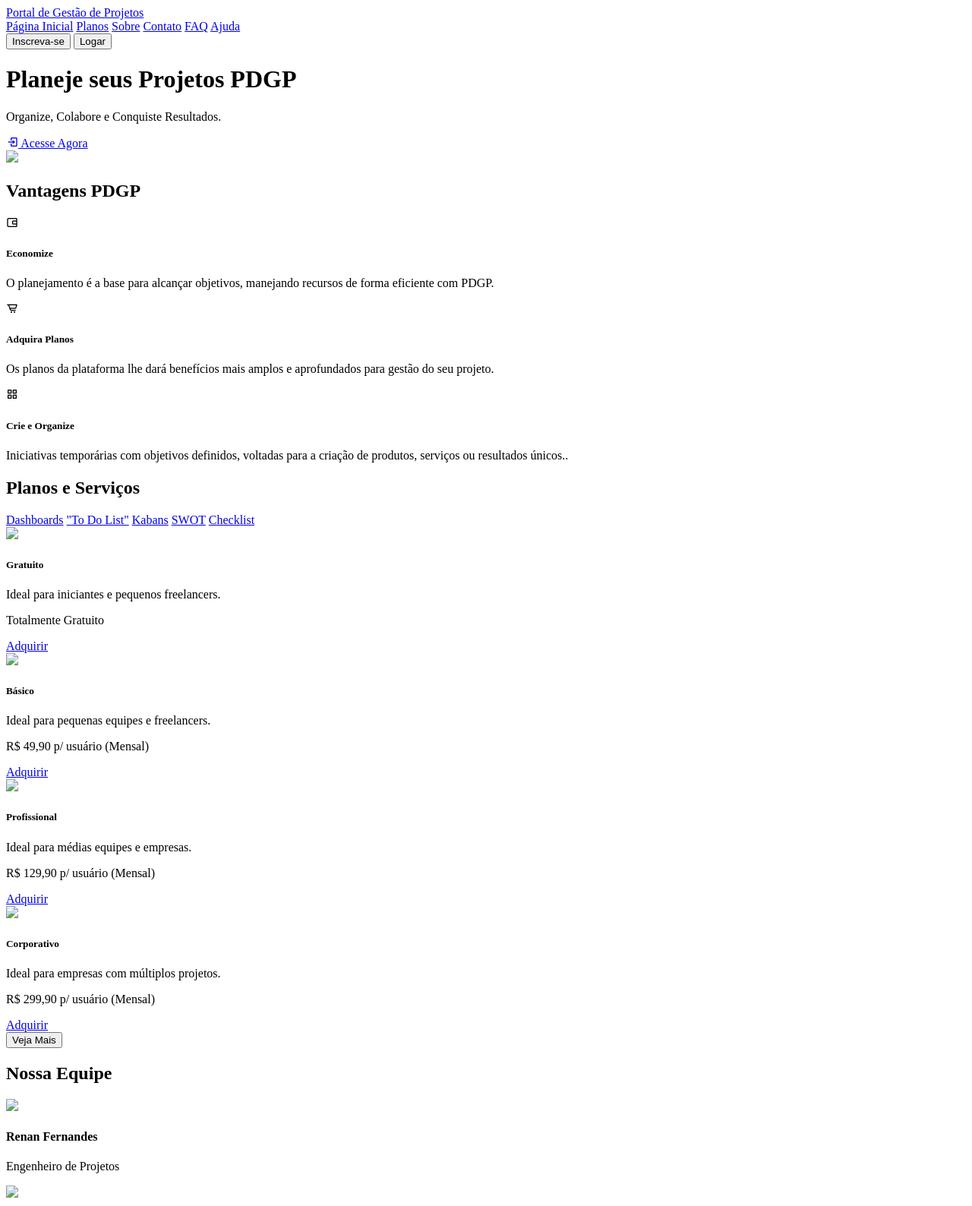
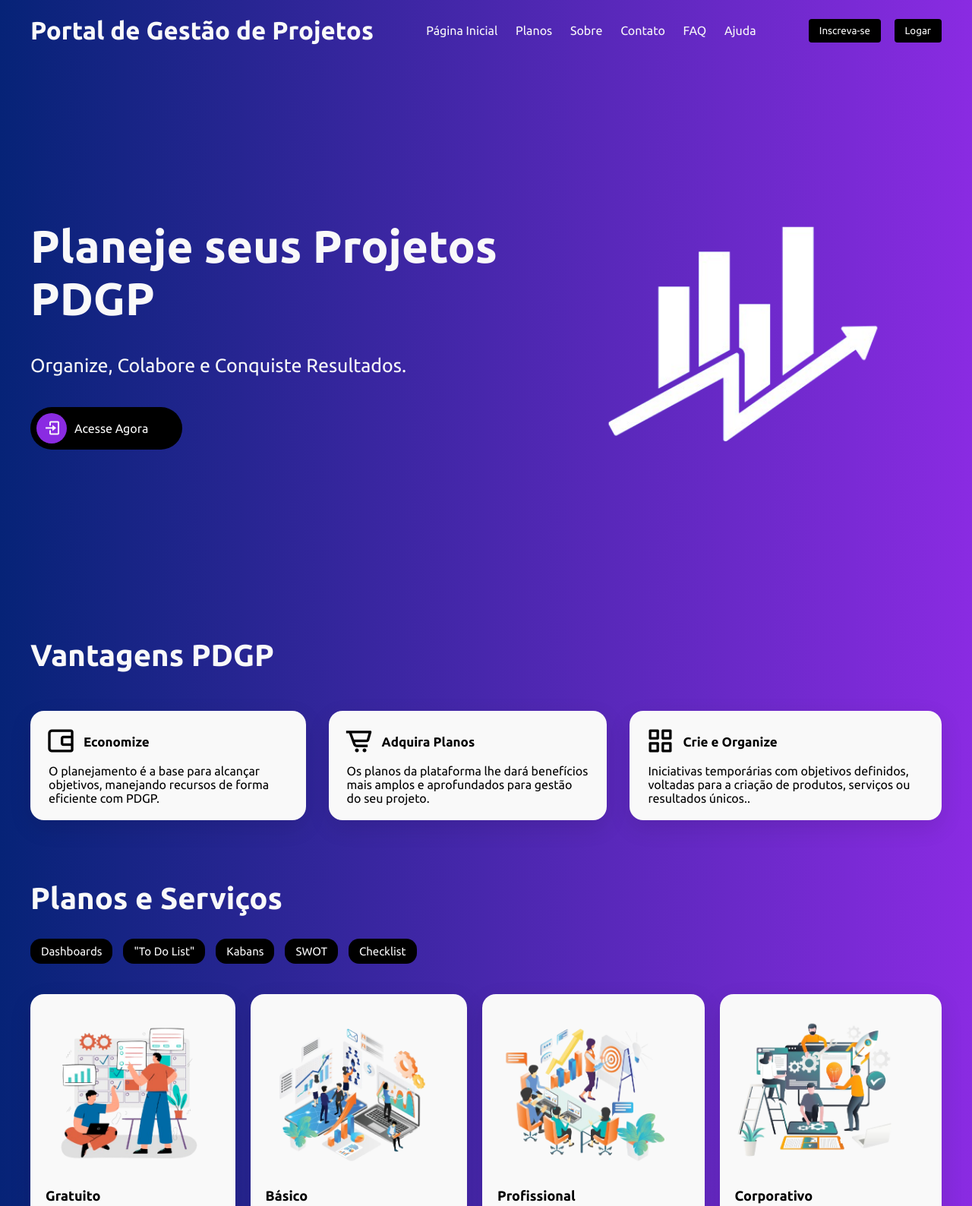
Before and after one commit to marcoferno/root_projeto_A3, a plain HTML site: page src/index.html in a window 1280 px wide. Shown: the top 1588 px of the page at 76% size. Drawn offline with nearby package versions, Linux system fonts and the light colour scheme; the site is published under a folder, as on GitHub Pages, so addresses that start at the root find nothing.

Commit message:
Alteração caminho das páginas HTML no projeto

```diff
--- a/src/ajuda.html
+++ b/src/ajuda.html
@@ -4,25 +4,25 @@
         <meta charset="UTF-8">
         <meta name="viewport" content="width=device-width, initial-scale=1.0">
         <link href='https://unpkg.com/boxicons@2.1.4/css/boxicons.min.css' rel='stylesheet'>
-        <link rel="stylesheet" href="/src/css/style.css">
-        <link rel="icon" href="/src/assets/PDGP JAV.png" sizes="32x32" type="image/png">
+        <link rel="stylesheet" href="css/style.css">
+        <link rel="icon" href="assets/PDGP JAV.png" sizes="32x32" type="image/png">
         <title>PDGP - Ajuda ao Usuário</title>
     </head>
 
     <body>
         <nav>
-            <a href="/src/index.html" class="logo">Portal de Gestão de Projetos</a>
+            <a href="index.html" class="logo">Portal de Gestão de Projetos</a>
             <div class="links">
-                <a href="/src/index.html">Página Inicial</a>
-                <a href="/src/planos.html">Planos</a>
-                <a href="/src/sobre.html">Sobre</a>
-                <a href="/src/contato.html">Contato</a>
-                <a href="/src/faq.html">FAQ</a>
-                <a href="/src/ajuda.html">Ajuda</a>
+                <a href="index.html">Página Inicial</a>
+                <a href="planos.html">Planos</a>
+                <a href="sobre.html">Sobre</a>
+                <a href="contato.html">Contato</a>
+                <a href="faq.html">FAQ</a>
+                <a href="ajuda.html">Ajuda</a>
             </div>
             <div class="login">
-                <a href="/src/cadastro.html"><button class="signup">Inscreva-se</button></a>
-                <a href="/src/login.html"><button>Logar</button></a>
+                <a href="cadastro.html"><button class="signup">Inscreva-se</button></a>
+                <a href="login.html"><button>Logar</button></a>
             </div>
         </nav>
 
@@ -31,7 +31,7 @@
                 <h1>Precisa de Ajuda?</h1>
                 <p>Estamos aqui para fornecer suporte e responder às suas dúvidas. <br>Veja abaixo os contatos  para acesso direto com nossa equipe de suporte.</p>
             </div>
-            <img src="/src/assets/SLIDE 6.png" alt="Ajuda ao usuário">
+            <img src="assets/SLIDE 6.png" alt="Ajuda ao usuário">
         </header>
 
         <h2 class="separator">Suporte Técnico</h2>
--- a/src/index.html
+++ b/src/index.html
@@ -4,25 +4,25 @@
         <meta charset="UTF-8">
         <meta name="viewport" content="width=device-width, initial-scale=1.0">
         <link href='https://unpkg.com/boxicons@2.1.4/css/boxicons.min.css' rel='stylesheet'>
-        <link rel="stylesheet" href="/src/css/style.css">
-        <link rel="icon" href="/src/assets/PDGP JAV.png" sizes="32x32" type="image/png">
+        <link rel="stylesheet" href="css/style.css">
+        <link rel="icon" href="assets/PDGP JAV.png" sizes="32x32" type="image/png">
         <title>PDGP - Página Inicial</title>
     </head>
 
     <body>
         <nav>
-            <a href="/src/index.html" class="logo">Portal de Gestão de Projetos</a>
+            <a href="index.html" class="logo">Portal de Gestão de Projetos</a>
             <div class="links">
-                <a href="/src/index.html">Página Inicial</a>
-                <a href="/src/planos.html">Planos</a>
-                <a href="/src/sobre.html">Sobre</a>
-                <a href="/src/contato.html">Contato</a>
-                <a href="/src/faq.html">FAQ</a>
-                <a href="/src/ajuda.html">Ajuda</a>
+                <a href="index.html">Página Inicial</a>
+                <a href="planos.html">Planos</a>
+                <a href="sobre.html">Sobre</a>
+                <a href="contato.html">Contato</a>
+                <a href="faq.html">FAQ</a>
+                <a href="ajuda.html">Ajuda</a>
             </div>
             <div class="login">
-                <a href="/src/cadastro.html"><button class="signup">Inscreva-se</button></a>
-                <a href="/src/login.html"><button>Logar</button></a>
+                <a href="cadastro.html"><button class="signup">Inscreva-se</button></a>
+                <a href="login.html"><button>Logar</button></a>
             </div>
         </nav>
 
@@ -30,12 +30,12 @@
             <div class="left">
                 <h1>Planeje seus Projetos <span>PDGP</span></h1>
                 <p>Organize, Colabore e Conquiste Resultados.</p>
-                <a href="/src/login.html">
+                <a href="login.html">
                     <i class='bx bx-log-in'></i>
                     <span>Acesse Agora</span>
                 </a>
             </div>
-            <img src="/src/assets/PDGP JAV2.png">
+            <img src="assets/PDGP JAV2.png">
         </header>
 
         <h2 class="separator">
@@ -81,7 +81,7 @@
 
             <div class="nft-list">
                 <div class="item">
-                    <img src="/src/assets/SLIDE 4.png">
+                    <img src="assets/SLIDE 4.png">
                     <div class="info">
                         <div>
                             <h5>Gratuito</h5>
@@ -93,11 +93,11 @@
                     </div>
                     <div class="bid">
                         <p>Totalmente Gratuito</p>
-                        <a href="/src/planos.html">Adquirir</a>
+                        <a href="planos.html">Adquirir</a>
                     </div>
                 </div>
                 <div class="item">
-                    <img src="/src/assets/SLIDE 3.png">
+                    <img src="assets/SLIDE 3.png">
                     <div class="info">
                         <div>
                             <h5>Básico</h5>
@@ -110,11 +110,11 @@
                     </div>
                     <div class="bid">
                         <p>R$ 49,90 p/ usuário (Mensal)</p>
-                        <a href="/src/planos.html">Adquirir</a>
+                        <a href="planos.html">Adquirir</a>
                     </div>
                 </div>
                 <div class="item">
-                    <img src="/src/assets/SLIDE 2.png">
+                    <img src="assets/SLIDE 2.png">
                     <div class="info">
                         <div>
                             <h5>Profissional</h5>
@@ -126,11 +126,11 @@
                     </div>
                     <div class="bid">
                         <p>R$ 129,90 p/ usuário (Mensal)</p>
-                        <a href="/src/planos.html">Adquirir</a>
+                        <a href="planos.html">Adquirir</a>
                     </div>
                 </div>
                 <div class="item">
-                    <img src="/src/assets/SLIDE 1.png">
+                    <img src="assets/SLIDE 1.png">
                     <div class="info">
                         <div>
                             <h5>Corporativo</h5>
@@ -143,7 +143,7 @@
                     <div class="bid">
                         <p>R$ 299,90 p/ usuário (Mensal)
                         </p>
-                        <a href="/src/planos.html">Adquirir</a>
+                        <a href="planos.html">Adquirir</a>
                     </div>
                 </div>
             </div>
@@ -151,7 +151,7 @@
         </div>
 
         <div class="view-more">
-            <a href="/src/planos.html">
+            <a href="planos.html">
                 <button>Veja Mais</button>
             </a>
         </div>
@@ -162,28 +162,28 @@
 
         <div class="sellers">
             <div class="item">
-                <img src="/src/assets/RENAN.png">
+                <img src="assets/RENAN.png">
                 <div class="info">
                     <h4>Renan Fernandes</h4>
                     <p>Engenheiro de Projetos</p>
                 </div>
             </div>
             <div class="item">
-                <img src="/src/assets/RAPHAEL.png">
+                <img src="assets/RAPHAEL.png">
                 <div class="info">
                     <h4>Raphael Silva</h4>
                     <p>Analista PMO e KPIs</p>
                 </div>
             </div>
             <div class="item">
-                <img src="/src/assets/RAMON.png">
+                <img src="assets/RAMON.png">
                 <div class="info">
                     <h4>Ramon Oliveira</h4>
                     <p>Consultor de Projetos</p>
                 </div>
             </div>
             <div class="item">
-                <img src="/src/assets/TIAGO.png">
+                <img src="assets/TIAGO.png">
                 <div class="info">
                     <h4>Tiago Galdino</h4>
                     <p>Analista em Gestão de Risco</p>
```
Also changed, not shown: src/cadastro.html (+6 -6 lines), src/contato.html (+12 -12 lines), src/faq.html (+12 -12 lines), src/login.html (+5 -5 lines), src/planos.html (+15 -15 lines), src/sobre.html (+15 -15 lines).
